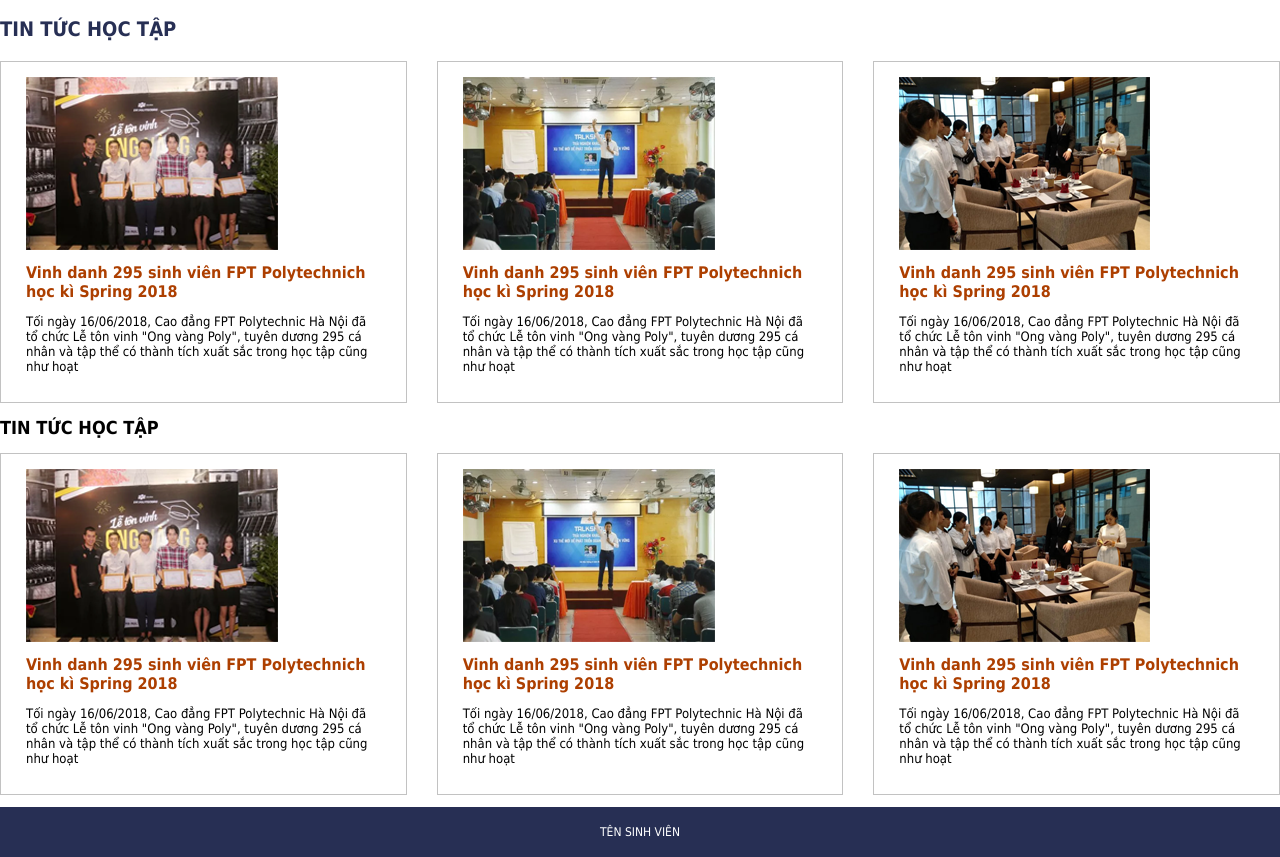
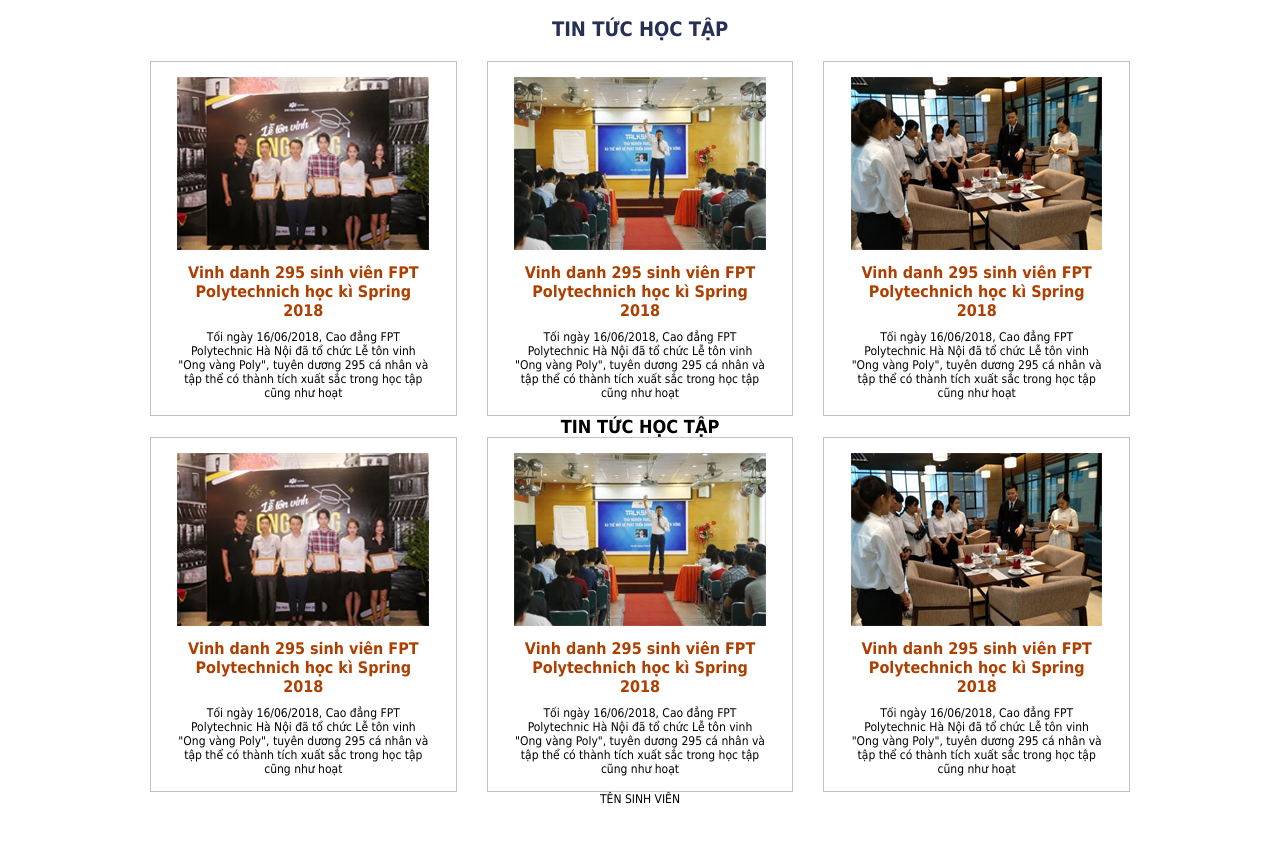
Before and after one commit to aabhotu/abc, a plain HTML site: page bai1/index.html in a window 1280 px wide. Shown: the part 413-1270 px from the top of the page. After the commit the page ends 1219 px from the top, so only its background shows below. Drawn offline with Linux system fonts and the light colour scheme.

Commit message:
Add files via upload

```diff
--- a/bai1/main.css
+++ b/bai1/main.css
@@ -1,10 +1,14 @@
 *{
     box-sizing: border-box;
+    max-width: 980px;
+    text-align: center;
+    margin: 0 auto;
 }
 body{
     margin: 0;
     font-family: Tahoma;
     font-size: 12px;
+    text-align: center;
 }
 .img-fluid{
     max-width: 100%;
@@ -86,17 +90,3 @@
     text-decoration: none;
 }
 .news p{
-    color: #000;
-    font-size: 13px;
-}
-/*====footer===*/
-footer{
-    margin-top: 12px;
-    text-align: center;
-    padding: 18px 0;
-    background: #272f54;
-}
-footer span{
-    color: #fff;
-    text-transform: uppercase;
-}
```
Also changed, not shown: bai1/index.html (line endings or trailing spaces).
